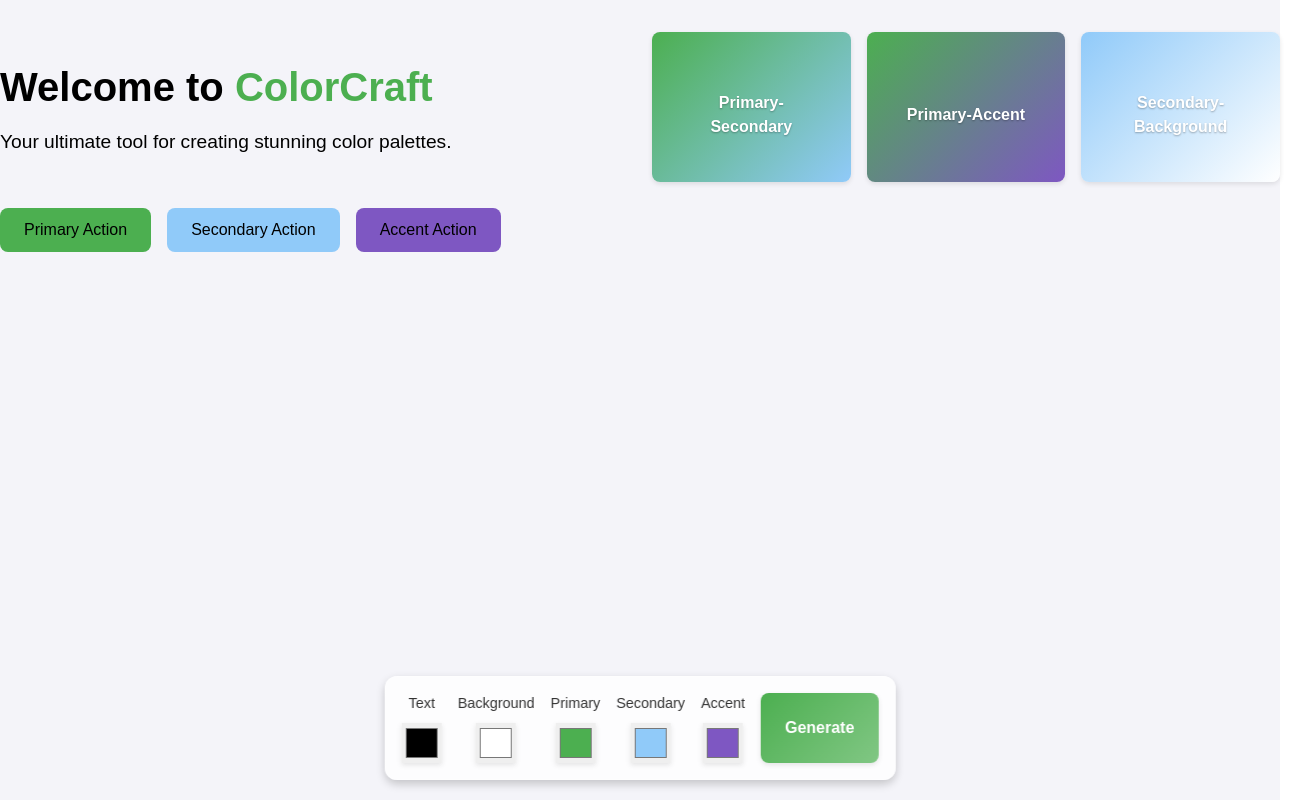
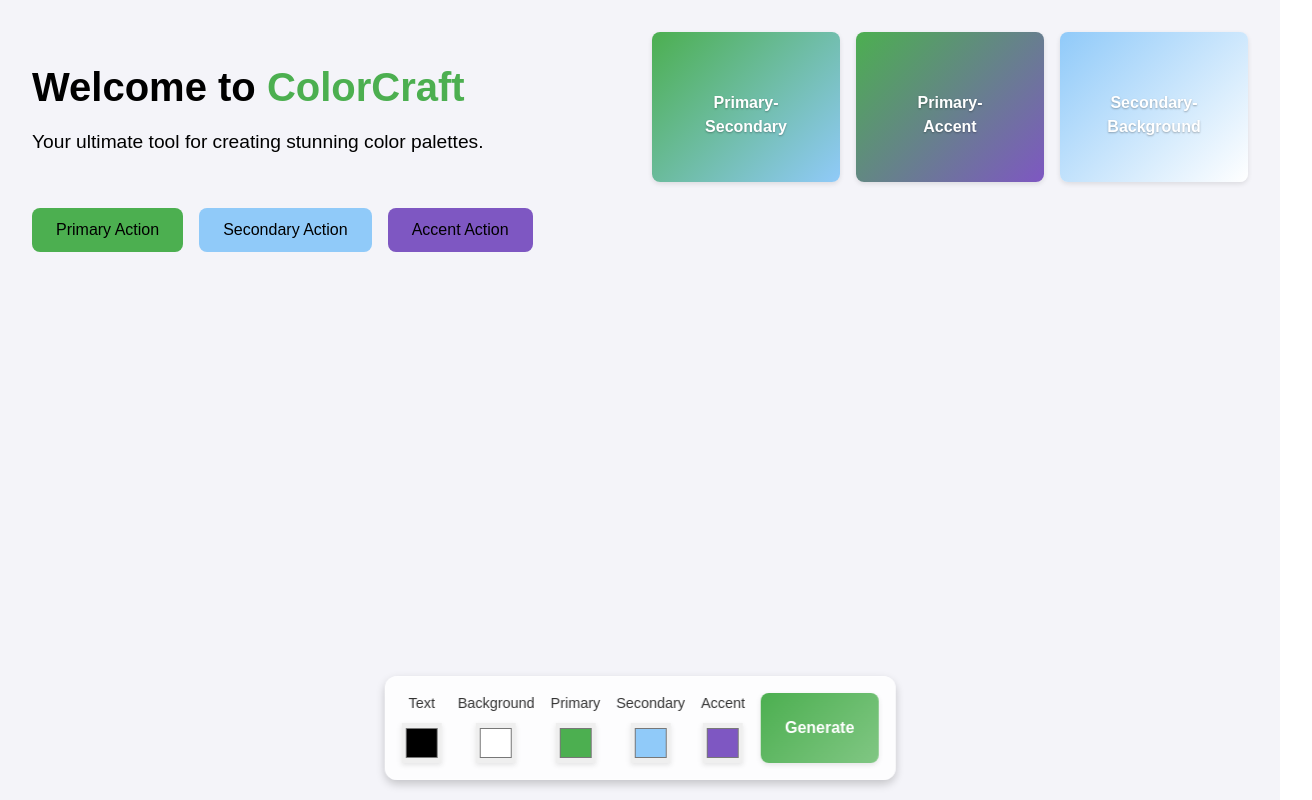
Before and after one commit to AvisharSharan/ColorCraft, a React (Vite) app in the folder color-palette-generator/: page / in a window 1280 px wide. Shown: the whole page, 1312 px wide, since content can reach past the window. Built offline with nearby package versions, Linux system fonts and the light colour scheme.

Commit message:
fixed css

```diff
--- a/color-palette-generator/src/styles/ThemePreview.css
+++ b/color-palette-generator/src/styles/ThemePreview.css
@@ -1,3 +1,26 @@
+/* Global reset & fallback */
+* {
+  box-sizing: border-box;
+}
+
+:root {
+  --text: #333;
+  --primary: #6a5acd;
+  --secondary: #9370db;
+  --accent: #ff69b4;
+}
+
+/* Utility class for hover effects */
+.hover-effect {
+  transition: transform 0.2s ease, box-shadow 0.2s ease;
+}
+
+.hover-effect:hover {
+  transform: scale(1.05);
+  box-shadow: 0 4px 10px rgba(0, 0, 0, 0.2);
+}
+
+/* Layout */
 .theme-preview {
   margin-top: 2rem;
   display: flex;
@@ -6,20 +29,59 @@
   gap: 1rem;
 }
 
-.text-block {
-  padding: 1rem;
-  border: 1px solid var(--text);
-  width: 60%;
-  border-radius: 10px;
+.preview-container {
+  display: flex;
+  justify-content: space-between;
+  align-items: flex-start;
+  height: 100vh;
+  padding: 2rem;
+  gap: 2rem;
+  flex-wrap: wrap;
 }
 
-.primary-btn, .secondary-btn {
-  padding: 0.5rem 1.5rem;
+.preview-left,
+.preview-right {
+  flex: 1;
+  display: flex;
+  flex-direction: column;
+  gap: 2rem;
+}
+
+/* Typography */
+.typography-section h1 {
+  font-size: 2.5rem;
+  margin-bottom: 1rem;
+  color: inherit;
+}
+
+.typography-section p,
+.typography-card p {
+  font-size: 1.2rem;
+  color: #555;
+}
+
+.typography-card h2 {
+  margin-bottom: 1rem;
+  font-size: 1.8rem;
+}
+
+/* Buttons */
+.button-section,
+.button-card {
+  display: flex;
+  gap: 1rem;
+}
+
+button,
+.primary-btn,
+.secondary-btn {
+  padding: 0.8rem 1.5rem;
   font-size: 1rem;
   border: none;
+  border-radius: 8px;
+  cursor: pointer;
   color: var(--text);
-  border-radius: 5px;
-  cursor: pointer;
+  transition: transform 0.2s ease, box-shadow 0.2s ease;
 }
 
 .primary-btn {
@@ -30,14 +92,31 @@
   background-color: var(--secondary);
 }
 
-.card {
+/* Cards */
+.card,
+.preview-card {
   background-color: var(--secondary);
   color: var(--text);
   padding: 1rem;
-  width: 50%;
+  width: 100%;
+  max-width: 600px;
   border-radius: 10px;
+  box-shadow: 0 4px 10px rgba(0, 0, 0, 0.1);
 }
 
+.preview-card {
+  background: #fff;
+  padding: 1.5rem;
+  border-radius: 12px;
+  transition: transform 0.2s ease, box-shadow 0.2s ease;
+}
+
+.preview-card:hover {
+  transform: translateY(-5px);
+  box-shadow: 0 6px 15px rgba(0, 0, 0, 0.2);
+}
+
+/* Accent Badge */
 .accent-badge {
   background-color: var(--accent);
   color: var(--text);
@@ -47,6 +126,7 @@
   font-weight: bold;
 }
 
+/* Color Swatches */
 .color-codes {
   margin-top: 2rem;
   display: flex;
@@ -55,86 +135,64 @@
   justify-content: center;
 }
 
-.swatch {
+.swatch,
+.color-swatch,
+.color-box,
+.gradient-card {
   padding: 1rem;
   border-radius: 8px;
   color: #fff;
   font-weight: bold;
-  min-width: 150px;
   text-align: center;
-  text-shadow: 0 1px 2px rgba(0,0,0,0.3);
+  text-shadow: 0 1px 2px rgba(0, 0, 0, 0.3);
+  box-shadow: 0 2px 5px rgba(0, 0, 0, 0.1);
+  cursor: pointer;
 }
 
-.preview-container {
-  display: flex;
-  justify-content: space-between;
-  align-items: flex-start;
-  height: 100vh;
-  padding: 2rem;
-  gap: 2rem;
+.swatch {
+  min-width: 150px;
 }
 
-.preview-left {
-  flex: 1;
+.color-swatch,
+.color-box {
+  width: 100px;
+  height: 100px;
   display: flex;
   flex-direction: column;
-  gap: 2rem;
+  justify-content: center;
+  align-items: center;
+  font-size: 0.9rem;
 }
 
-.typography-section h1 {
-  font-size: 2.5rem;
-  margin-bottom: 1rem;
-  color: inherit;
-}
-
-.typography-section p {
-  font-size: 1.2rem;
-  color: #555;
-}
-
-.button-section {
-  display: flex;
-  gap: 1rem;
-}
-
-.button-section button {
-  padding: 0.8rem 1.5rem;
-  border: none;
-  border-radius: 8px;
-  font-size: 1rem;
-  cursor: pointer;
-  transition: transform 0.2s ease, box-shadow 0.2s ease;
-}
-
-.button-section button:hover {
+.color-swatch:hover,
+.color-box:hover,
+.gradient-card:hover {
   transform: scale(1.05);
   box-shadow: 0 4px 10px rgba(0, 0, 0, 0.2);
 }
 
+.color-showcase {
+  display: flex;
+  justify-content: space-around;
+  align-items: center;
+  gap: 1rem;
+  padding: 1rem;
+  flex-wrap: wrap;
+}
+
+/* Gradient Cards */
 .preview-right {
-  flex: 1;
   display: grid;
   grid-template-columns: repeat(auto-fit, minmax(150px, 1fr));
   gap: 1rem;
 }
 
 .gradient-card {
+  height: 150px;
   display: flex;
   flex-direction: column;
   justify-content: center;
   align-items: center;
-  height: 150px;
-  border-radius: 8px;
-  color: #fff;
-  font-weight: bold;
-  text-shadow: 0 1px 2px rgba(0, 0, 0, 0.3);
-  box-shadow: 0 2px 5px rgba(0, 0, 0, 0.1);
-  transition: transform 0.2s ease, box-shadow 0.2s ease;
-}
-
-.gradient-card:hover {
-  transform: scale(1.05);
-  box-shadow: 0 4px 10px rgba(0, 0, 0, 0.2);
 }
 
 .gradient-name {
@@ -144,94 +202,11 @@
   max-width: 70%;
 }
 
-.preview-card {
-  background: #fff;
-  border-radius: 12px;
-  box-shadow: 0 4px 10px rgba(0, 0, 0, 0.1);
-  padding: 1.5rem;
-  transition: transform 0.2s ease, box-shadow 0.2s ease;
+/* Responsive Text Block */
+.text-block {
+  padding: 1rem;
+  border: 1px solid var(--text);
+  width: 100%;
+  max-width: 700px;
+  border-radius: 10px;
 }
-
-.preview-card:hover {
-  transform: translateY(-5px);
-  box-shadow: 0 6px 15px rgba(0, 0, 0, 0.2);
-}
-
-.typography-card h2 {
-  margin: 0 0 1rem;
-  font-size: 1.8rem;
-}
-
-.typography-card p {
-  font-size: 1rem;
-  color: #555;
-}
-
-.button-card button {
-  padding: 0.8rem 1.5rem;
-  border: none;
-  border-radius: 8px;
-  font-size: 1rem;
-  cursor: pointer;
-  margin-right: 1rem;
-  transition: transform 0.2s ease, box-shadow 0.2s ease;
-}
-
-.button-card button:hover {
-  transform: scale(1.05);
-  box-shadow: 0 4px 10px rgba(0, 0, 0, 0.2);
-}
-
-.swatch-card {
-  display: flex;
-  flex-wrap: wrap;
-  gap: 1rem;
-}
-
-.color-swatch {
-  display: flex;
-  flex-direction: column;
-  align-items: center;
-  justify-content: center;
-  width: 100px;
-  height: 100px;
-  border-radius: 8px;
-  color: #fff;
-  font-size: 0.9rem;
-  font-weight: bold;
-  text-shadow: 0 1px 2px rgba(0, 0, 0, 0.3);
-  box-shadow: 0 2px 5px rgba(0, 0, 0, 0.1);
-  cursor: pointer;
-  transition: transform 0.2s ease, box-shadow 0.2s ease;
-}
-.color-swatch:hover{
-  transform: scale(1.05);
-}
-
-.color-showcase {
-  display: flex;
-  justify-content: space-around;
-  align-items: center;
-  gap: 1rem;
-  padding: 1rem;
-}
-
-.color-box {
-  flex: 1;
-  display: flex;
-  flex-direction: column;
-  justify-content: center;
-  align-items: center;
-  height: 100px;
-  border-radius: 8px;
-  color: #fff;
-  font-weight: bold;
-  text-shadow: 0 1px 2px rgba(0, 0, 0, 0.3);
-  box-shadow: 0 2px 5px rgba(0, 0, 0, 0.1);
-  transition: transform 0.2s ease, box-shadow 0.2s ease;
-}
-
-.color-box:hover {
-  transform: scale(1.05);
-  box-shadow: 0 4px 10px rgba(0, 0, 0, 0.2);
-}
```
